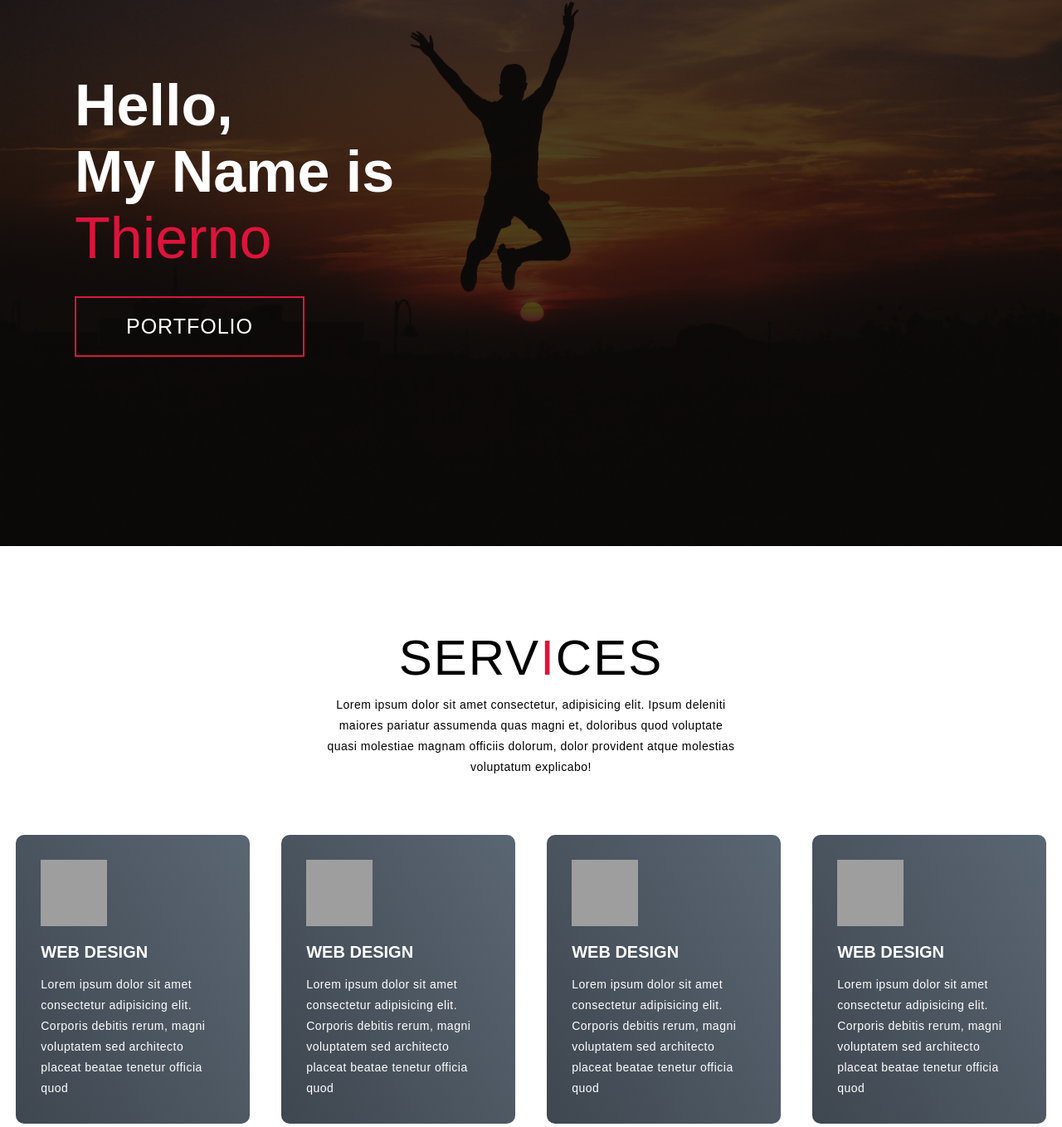
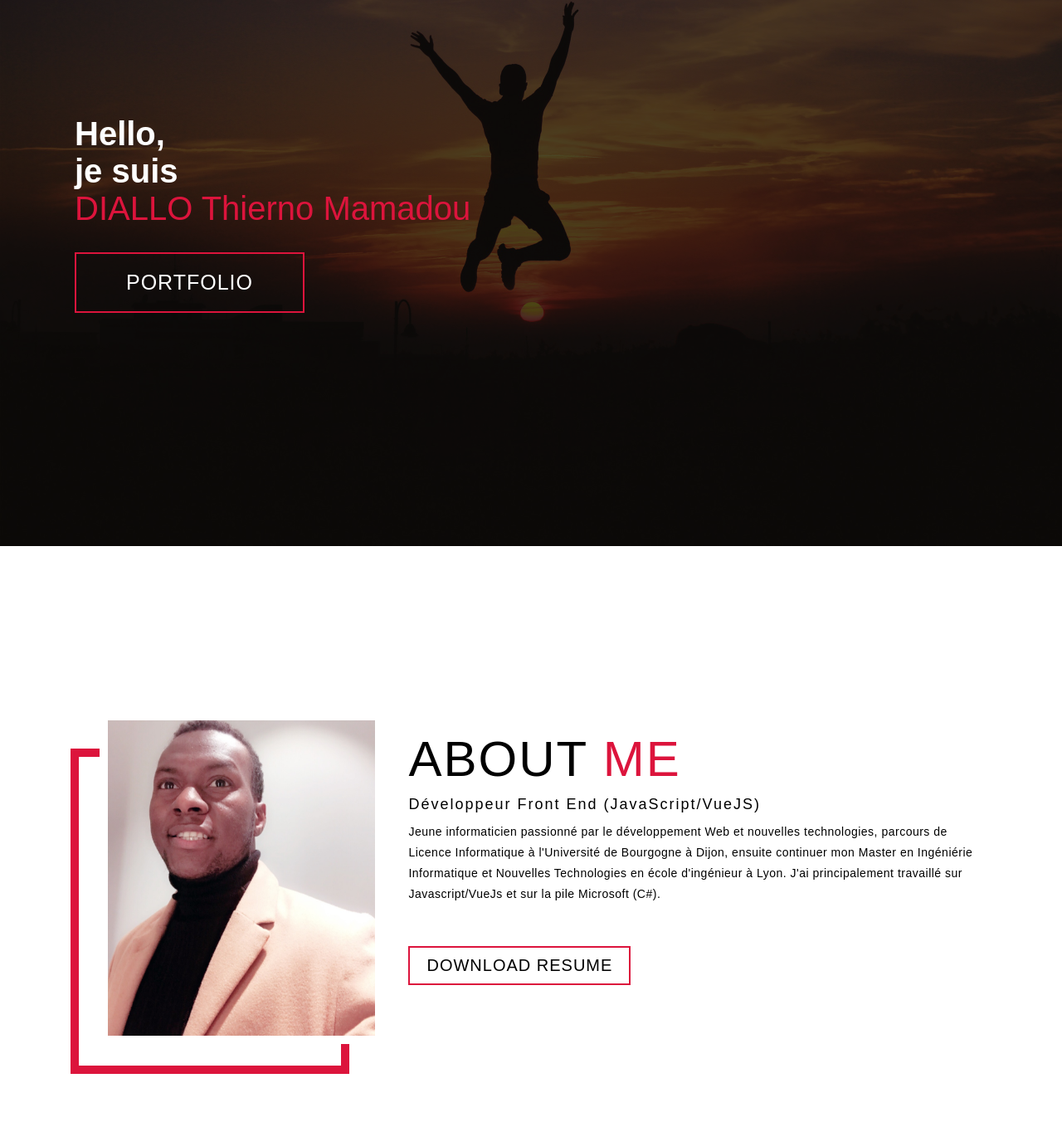
Before and after one commit to Thiernomdou/MonPortfolio, a plain HTML site: page index.html in a window 1280 px wide. Shown: the part 142-1500 px from the top of the page at 83% size. Drawn offline with Linux system fonts and the light colour scheme; grey boxes are pictures that could not be loaded; a web font is replaced by a local one.

Commit message:
MiseAJour

```diff
--- a/index.html
+++ b/index.html
@@ -34,14 +34,34 @@
   <section id="hero">
     <div class="hero container">
       <div>
-        <h1>Hello, <span></span></h1>
-        <h1>My Name is <span></span></h1>
-        <h1>Thierno <span></span></h1>
+        <h2>Hello, <span></span></h2>
+        <h2>je suis <span></span></h2>
+        <h2>DIALLO Thierno Mamadou <span></span></h2>
         <a href="#projects" type="button" class="cta">Portfolio</a>
       </div>
     </div>
   </section>
   <!-- End Hero Section  -->
+
+  <!-- About Section -->
+  <section id="about">
+    <div class="about container">
+      <div class="col-left">
+        <div class="about-img">
+          <img src="./img/th.jpg" alt="img">
+        </div>
+      </div>
+      <div class="col-right">
+        <h1 class="section-title">About <span>me</span></h1>
+        <h2>Développeur Front End (JavaScript/VueJS)</h2>
+        <p>Jeune informaticien passionné par le développement Web et nouvelles technologies, parcours de Licence Informatique à
+          l'Université de Bourgogne à Dijon, ensuite continuer mon Master en Ingéniérie Informatique et Nouvelles Technologies en école
+          d'ingénieur à Lyon. J'ai principalement travaillé sur Javascript/VueJs et sur la pile Microsoft (C#).</p>
+        <a href="#" class="cta">Download Resume</a>
+      </div>
+    </div>
+  </section>
+  <!-- End About Section -->
 
   <!-- Service Section -->
   <section id="services">
@@ -138,23 +158,7 @@
   </section>
   <!-- End Projects Section -->
 
-  <!-- About Section -->
-  <section id="about">
-    <div class="about container">
-      <div class="col-left">
-        <div class="about-img">
-          <img src="./img/img-2.png" alt="img">
-        </div>
-      </div>
-      <div class="col-right">
-        <h1 class="section-title">About <span>me</span></h1>
-        <h2>Front End Developer</h2>
-        <p>Lorem ipsum, dolor sit amet consectetur adipisicing elit. Asperiores, velit alias eius non illum beatae atque repellat ratione qui veritatis repudiandae adipisci maiores. At inventore necessitatibus deserunt exercitationem cumque earum omnis ipsum rem accusantium quis, quas quia, accusamus provident suscipit magni! Expedita sint ad dolore, commodi labore nihil velit earum ducimus nulla quae nostrum fugit aut, deserunt reprehenderit libero enim!</p>
-        <a href="#" class="cta">Download Resume</a>
-      </div>
-    </div>
-  </section>
-  <!-- End About Section -->
+
 
   <!-- Contact Section -->
   <section id="contact">
--- a/style/style.css
+++ b/style/style.css
@@ -223,7 +223,7 @@ p {
 	padding: 0 50px;
 	justify-content: flex-start;
 }
-#hero h1 {
+#hero h2 {
 	display: block;
 	width: fit-content;
 	font-size: 4rem;
@@ -232,17 +232,18 @@ p {
 	animation: text_reveal .5s ease forwards;
 	animation-delay: 1s;
 }
-#hero h1:nth-child(1) {
+#hero h2:nth-child(1) {
 	animation-delay: 1s;
 }
-#hero h1:nth-child(2) {
+#hero h2:nth-child(2) {
 	animation-delay: 2s;
 }
-#hero h1:nth-child(3) {
+#hero h2:nth-child(3) {
 	animation: text_reveal_name .5s ease forwards;
 	animation-delay: 3s;
 }
-#hero h1 span {
+
+#hero h2 span {
 	position: absolute;
 	top: 0;
 	left: 0;
@@ -252,17 +253,66 @@ p {
 	animation: text_reveal_box 1s ease;
 	animation-delay: .5s;
 }
-#hero h1:nth-child(1) span {
+#hero h2:nth-child(1) span {
 	animation-delay: .5s;
 }
-#hero h1:nth-child(2) span {
+#hero h2:nth-child(2) span {
 	animation-delay: 1.5s;
 }
-#hero h1:nth-child(3) span {
+#hero h2:nth-child(3) span {
 	animation-delay: 2.5s;
 }
 
+
 /* End Hero Section */
+
+/* About Section */
+#about .about {
+	flex-direction: column-reverse;
+	text-align: center;
+	max-width: 1200px;
+	margin: 0 auto;
+	padding: 100px 20px;
+}
+#about .col-left {
+	width: 250px;
+	height: 360px;
+}
+#about .col-right {
+	width: 100%;
+}
+#about .col-right h2 {
+	font-size: 1.8rem;
+	font-weight: 500;
+	letter-spacing: .2rem;
+	margin-bottom: 10px;
+}
+#about .col-right p {
+	margin-bottom: 20px;
+}
+#about .col-right .cta {
+	color: black;
+	margin-bottom: 50px;
+	padding: 10px 20px;
+	font-size: 2rem;
+}
+#about .col-left .about-img {
+	height: 100%;
+	width: 100%;
+	position: relative;
+	border: 10px solid white;
+}
+#about .col-left .about-img::after {
+	content: '';
+	position: absolute;
+	left: -33px;
+	top: 19px;
+	height: 98%;
+	width: 98%;
+	border: 7px solid crimson;
+	z-index: -1;
+}
+/* End About Section */
 
 /* Services Section */
 #services .services {
@@ -291,7 +341,7 @@ p {
 	flex-direction: column;
 	padding: 30px;
 	border-radius: 10px;
-	background-image: url(./img/img-1.png);
+	background-image: url("../img/img-1.png");
 	background-size: cover;
 	margin: 10px 5%;
 	position: relative;
@@ -399,53 +449,7 @@ p {
 }
 /* End Projects section */
 
-/* About Section */
-#about .about {
-	flex-direction: column-reverse;
-	text-align: center;
-	max-width: 1200px;
-	margin: 0 auto;
-	padding: 100px 20px;
-}
-#about .col-left {
-	width: 250px;
-	height: 360px;
-}
-#about .col-right {
-	width: 100%;
-}
-#about .col-right h2 {
-	font-size: 1.8rem;
-	font-weight: 500;
-	letter-spacing: .2rem;
-	margin-bottom: 10px;
-}
-#about .col-right p {
-	margin-bottom: 20px;
-}
-#about .col-right .cta {
-	color: black;
-	margin-bottom: 50px;
-	padding: 10px 20px;
-	font-size: 2rem;
-}
-#about .col-left .about-img {
-	height: 100%;
-	width: 100%;
-	position: relative;
-	border: 10px solid white;
-}
-#about .col-left .about-img::after {
-	content: '';
-	position: absolute;
-	left: -33px;
-	top: 19px;
-	height: 98%;
-	width: 98%;
-	border: 7px solid crimson;
-	z-index: -1;
-}
-/* End About Section */
+
 
 /* contact Section */
 #contact .contact {
```
Also changed, not shown: img/img-2.png (deleted), img/th.JPG (added), img/th1.jpg (added).
